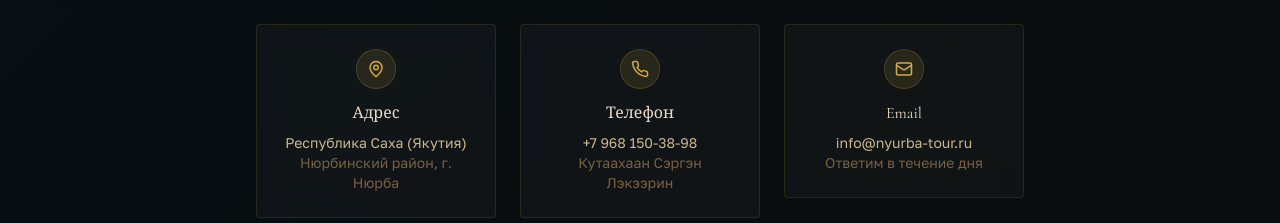
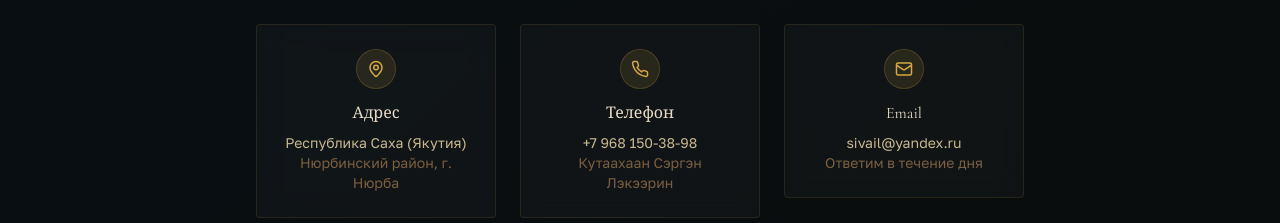
Before and after one commit to pr-poehali-dev/nyurba-spiritual-journey, a React (Vite) app: page / in a window 1280 px wide. Shown: the part 9900-10123 px from the top of the page. Built offline with nearby package versions, Linux system fonts and the light colour scheme.

Commit message:
Добавить электронную почту sivail@yandex.ru

```diff
--- a/src/pages/Index.tsx
+++ b/src/pages/Index.tsx
@@ -737,7 +737,7 @@ export default function Index() {
             {[
               { icon: "MapPin", title: "Адрес", lines: ["Республика Саха (Якутия)", "Нюрбинский район, г. Нюрба"] },
               { icon: "Phone", title: "Телефон", lines: ["+7 968 150-38-98", "Кутаахаан Сэргэн Лэкээрин"] },
-              { icon: "Mail", title: "Email", lines: ["info@nyurba-tour.ru", "Ответим в течение дня"] },
+              { icon: "Mail", title: "Email", lines: ["sivail@yandex.ru", "Ответим в течение дня"] },
             ].map((c, i) => (
               <AnimSection key={i}>
                 <div className="glass-card rounded p-6 text-center">
```
